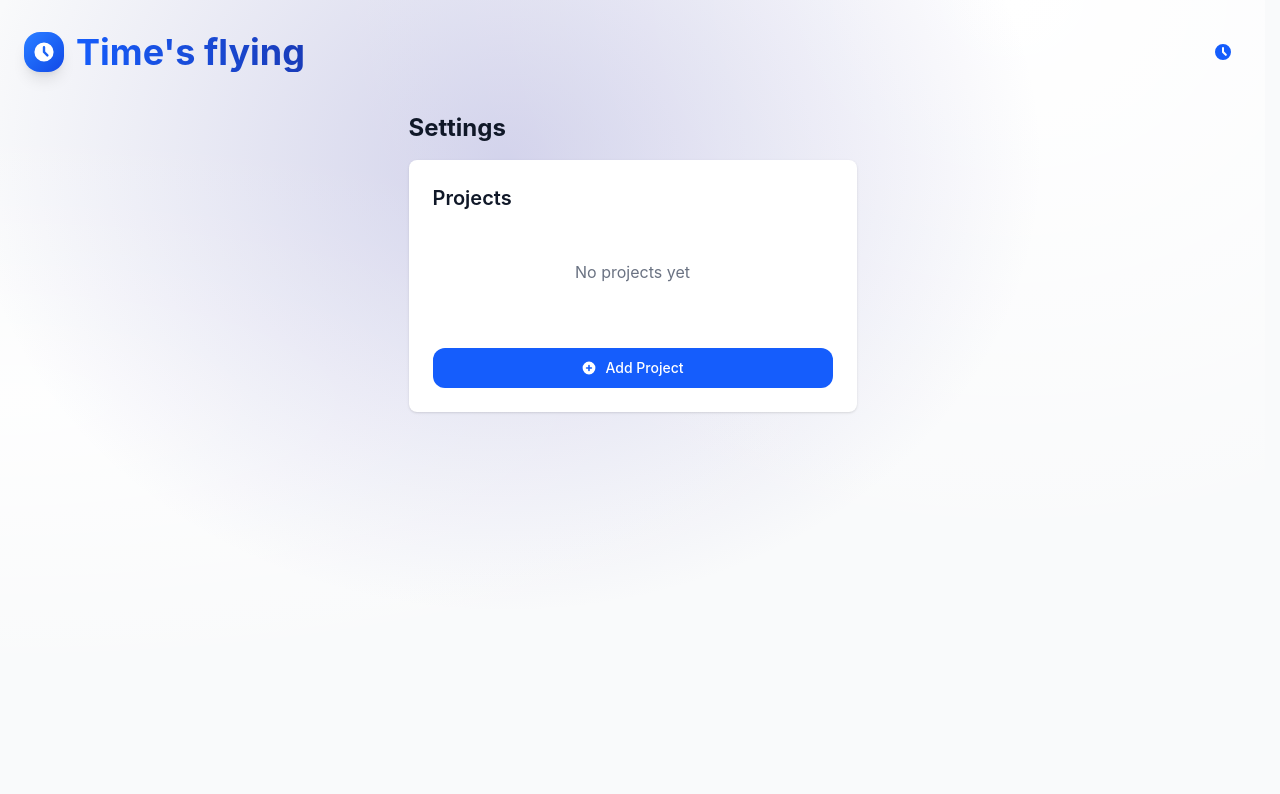
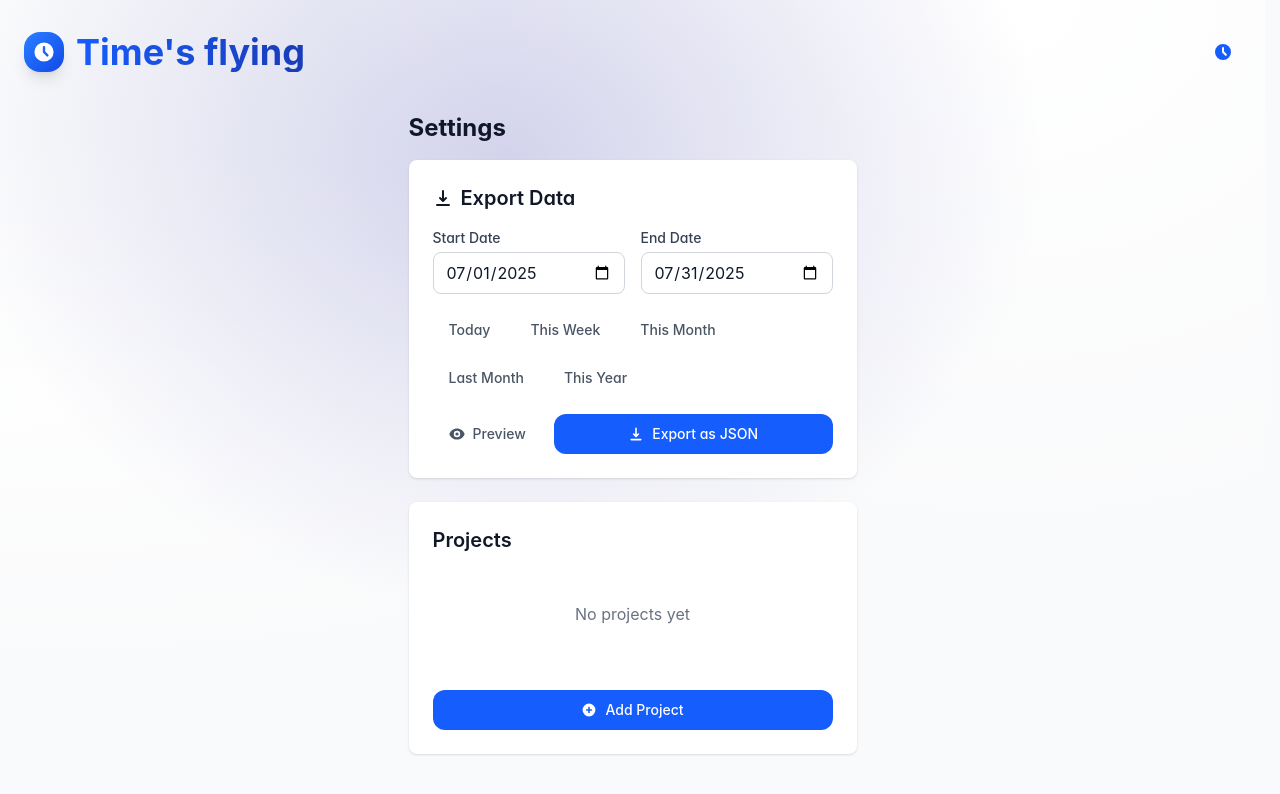
Before and after one commit to anbraten/timesflying, a Vue app: page / in a window 1280 px wide. Both pictures are taken after a click on the button 1223 px from the left and 52 px from the top of the page. Shown: the top 794 px of the page. Built offline with nearby package versions, Linux system fonts and the light colour scheme.

Commit message:
✨ add json export

```diff
--- /dev/null
+++ b/src/components/ExportData.vue
@@ -0,0 +1,232 @@
+<template>
+  <div class="bg-white shadow rounded-lg p-6">
+    <h3 class="text-xl font-semibold mb-4 flex items-center gap-2">
+      <Icon name="download" class="w-5 h-5" />
+      Export Data
+    </h3>
+
+    <form @submit.prevent="exportData" class="space-y-4">
+      <!-- Date Range Selection -->
+      <div class="grid grid-cols-1 md:grid-cols-2 gap-4">
+        <div>
+          <label for="startDate" class="block text-sm font-medium text-gray-700 mb-1"> Start Date </label>
+          <input
+            id="startDate"
+            v-model="startDate"
+            type="date"
+            required
+            class="w-full px-3 py-2 border border-gray-300 rounded-lg focus:outline-none focus:ring-2 focus:ring-blue-500 focus:border-transparent"
+          />
+        </div>
+        <div>
+          <label for="endDate" class="block text-sm font-medium text-gray-700 mb-1"> End Date </label>
+          <input
+            id="endDate"
+            v-model="endDate"
+            type="date"
+            required
+            class="w-full px-3 py-2 border border-gray-300 rounded-lg focus:outline-none focus:ring-2 focus:ring-blue-500 focus:border-transparent"
+          />
+        </div>
+      </div>
+
+      <!-- Quick Date Range Buttons -->
+      <div class="flex flex-wrap gap-2">
+        <Button type="button" variant="ghost" @click="setDateRange('today')" class="text-sm"> Today </Button>
+        <Button type="button" variant="ghost" @click="setDateRange('thisWeek')" class="text-sm"> This Week </Button>
+        <Button type="button" variant="ghost" @click="setDateRange('thisMonth')" class="text-sm"> This Month </Button>
+        <Button type="button" variant="ghost" @click="setDateRange('lastMonth')" class="text-sm"> Last Month </Button>
+        <Button type="button" variant="ghost" @click="setDateRange('thisYear')" class="text-sm"> This Year </Button>
+      </div>
+
+      <!-- Preview Info -->
+      <div v-if="previewInfo" class="bg-gray-50 rounded-lg p-4">
+        <h4 class="font-medium text-gray-800 mb-2">Export Preview</h4>
+        <ul class="text-sm text-gray-600 space-y-1">
+          <li>• Date range: {{ formatDate(new Date(startDate)) }} to {{ formatDate(new Date(endDate)) }}</li>
+          <li>• Total entries: {{ previewInfo.totalEntries }}</li>
+          <li>• Total duration: {{ formatDuration(previewInfo.totalDuration) }}</li>
+        </ul>
+      </div>
+
+      <!-- Export Button -->
+      <div class="flex gap-3">
+        <Button type="button" variant="ghost" @click="loadPreview" :disabled="!startDate || !endDate || loading">
+          <Icon name="eye" class="w-4 h-4 mr-2" />
+          Preview
+        </Button>
+        <Button type="submit" variant="primary" :disabled="!startDate || !endDate || loading" class="flex-1">
+          <Icon name="download" class="w-4 h-4 mr-2" />
+          {{ loading ? 'Exporting...' : 'Export as JSON' }}
+        </Button>
+      </div>
+    </form>
+
+    <!-- Error Message -->
+    <div v-if="error" class="mt-4 p-3 bg-red-50 border border-red-200 rounded-lg">
+      <p class="text-red-700 text-sm">{{ error }}</p>
+    </div>
+  </div>
+</template>
+
+<script setup lang="ts">
+import { ref } from 'vue';
+import { useDb } from '../composables/useDb';
+import Button from './ui/Button.vue';
+import Icon from './ui/Icon.vue';
+
+const db = useDb();
+
+// Form state
+const startDate = ref('');
+const endDate = ref('');
+const loading = ref(false);
+const error = ref('');
+const previewInfo = ref<{
+  totalEntries: number;
+  totalDuration: number;
+} | null>(null);
+
+// Set default date range to current month
+const now = new Date();
+const firstDayOfMonth = new Date(now.getFullYear(), now.getMonth(), 1);
+const lastDayOfMonth = new Date(now.getFullYear(), now.getMonth() + 1, 0);
+
+startDate.value = firstDayOfMonth.toISOString().split('T')[0];
+endDate.value = lastDayOfMonth.toISOString().split('T')[0];
+
+function setDateRange(range: 'today' | 'thisWeek' | 'thisMonth' | 'lastMonth' | 'thisYear') {
+  const today = new Date();
+
+  switch (range) {
+    case 'today':
+      startDate.value = today.toISOString().split('T')[0];
+      endDate.value = today.toISOString().split('T')[0];
+      break;
+
+    case 'thisWeek':
+      const startOfWeek = new Date(today);
+      startOfWeek.setDate(today.getDate() - today.getDay());
+      const endOfWeek = new Date(startOfWeek);
+      endOfWeek.setDate(startOfWeek.getDate() + 6);
+
+      startDate.value = startOfWeek.toISOString().split('T')[0];
+      endDate.value = endOfWeek.toISOString().split('T')[0];
+      break;
+
+    case 'thisMonth':
+      const firstDay = new Date(today.getFullYear(), today.getMonth(), 1);
+      const lastDay = new Date(today.getFullYear(), today.getMonth() + 1, 0);
+
+      startDate.value = firstDay.toISOString().split('T')[0];
+      endDate.value = lastDay.toISOString().split('T')[0];
+      break;
+
+    case 'lastMonth':
+      const firstDayLastMonth = new Date(today.getFullYear(), today.getMonth() - 1, 1);
+      const lastDayLastMonth = new Date(today.getFullYear(), today.getMonth(), 0);
+
+      startDate.value = firstDayLastMonth.toISOString().split('T')[0];
+      endDate.value = lastDayLastMonth.toISOString().split('T')[0];
+      break;
+
+    case 'thisYear':
+      const firstDayYear = new Date(today.getFullYear(), 0, 1);
+      const lastDayYear = new Date(today.getFullYear(), 11, 31);
+
+      startDate.value = firstDayYear.toISOString().split('T')[0];
+      endDate.value = lastDayYear.toISOString().split('T')[0];
+      break;
+  }
+
+  // Clear preview when date range changes
+  previewInfo.value = null;
+}
+
+async function loadPreview() {
+  if (!startDate.value || !endDate.value) return;
+
+  try {
+    loading.value = true;
+    error.value = '';
+
+    const start = new Date(startDate.value);
+    const end = new Date(endDate.value);
+    end.setHours(23, 59, 59, 999); // Include the entire end date
+
+    const entries = await db.getTimeEntriesInRange(start, end);
+
+    const totalDuration = entries.reduce((total, entry) => {
+      if (entry.endTime) {
+        return total + (entry.endTime.getTime() - entry.startTime.getTime());
+      }
+      return total;
+    }, 0);
+
+    previewInfo.value = {
+      totalEntries: entries.length,
+      totalDuration,
+    };
+  } catch (err) {
+    error.value = 'Failed to load preview data';
+    console.error('Preview error:', err);
+  } finally {
+    loading.value = false;
+  }
+}
+
+async function exportData() {
+  if (!startDate.value || !endDate.value) return;
+
+  try {
+    loading.value = true;
+    error.value = '';
+
+    const start = new Date(startDate.value);
+    const end = new Date(endDate.value);
+    end.setHours(23, 59, 59, 999); // Include the entire end date
+
+    if (start > end) {
+      error.value = 'Start date must be before end date';
+      return;
+    }
+
+    const jsonData = await db.exportTimeEntriesAsJson(start, end);
+
+    // Create and download the file
+    const blob = new Blob([jsonData], { type: 'application/json' });
+    const url = URL.createObjectURL(blob);
+    const link = document.createElement('a');
+
+    const filename = `timesflying-export-${startDate.value}-to-${endDate.value}.json`;
+    link.href = url;
+    link.download = filename;
+    link.click();
+
+    URL.revokeObjectURL(url);
+  } catch (err) {
+    error.value = 'Failed to export data. Please try again.';
+    console.error('Export error:', err);
+  } finally {
+    loading.value = false;
+  }
+}
+
+function formatDate(date: Date): string {
+  return date.toLocaleDateString('en-US', {
+    year: 'numeric',
+    month: 'short',
+    day: 'numeric',
+  });
+}
+
+function formatDuration(milliseconds: number): string {
+  const hours = Math.floor(milliseconds / (1000 * 60 * 60));
+  const minutes = Math.floor((milliseconds % (1000 * 60 * 60)) / (1000 * 60));
+
+  if (hours > 0) {
+    return `${hours}h ${minutes}m`;
+  }
+  return `${minutes}m`;
+}
+</script>
--- a/src/components/ui/Icon.vue
+++ b/src/components/ui/Icon.vue
@@ -64,11 +64,28 @@
       v-if="name === 'edit'"
       d="M13.586 3.586a2 2 0 112.828 2.828l-.793.793-2.828-2.828.793-.793zM11.379 5.793L3 14.172V17h2.828l8.38-8.379-2.83-2.828z"
     />
+
+    <!-- Download Icon -->
+    <path
+      v-if="name === 'download'"
+      fill-rule="evenodd"
+      d="M3 17a1 1 0 011-1h12a1 1 0 110 2H4a1 1 0 01-1-1zm3.293-7.707a1 1 0 011.414 0L9 10.586V3a1 1 0 112 0v7.586l1.293-1.293a1 1 0 111.414 1.414l-3 3a1 1 0 01-1.414 0l-3-3a1 1 0 010-1.414z"
+      clip-rule="evenodd"
+    />
+
+    <!-- Eye Icon -->
+    <path v-if="name === 'eye'" d="M10 12a2 2 0 100-4 2 2 0 000 4z" />
+    <path
+      v-if="name === 'eye'"
+      fill-rule="evenodd"
+      d="M.458 10C1.732 5.943 5.522 3 10 3s8.268 2.943 9.542 7c-1.274 4.057-5.064 7-9.542 7S1.732 14.057.458 10zM14 10a4 4 0 11-8 0 4 4 0 018 0z"
+      clip-rule="evenodd"
+    />
   </svg>
 </template>
 
 <script setup lang="ts">
 defineProps<{
-  name: 'list' | 'stop' | 'clock' | 'play' | 'bookmark' | 'trash' | 'settings' | 'plus' | 'edit';
+  name: 'list' | 'stop' | 'clock' | 'play' | 'bookmark' | 'trash' | 'settings' | 'plus' | 'edit' | 'download' | 'eye';
 }>();
 </script>
--- a/src/composables/useDb.ts
+++ b/src/composables/useDb.ts
@@ -170,6 +170,27 @@
   deleteProject(id: number) {
     return this.projects.delete(id);
   }
+
+  async getTimeEntriesInRange(startDate: Date, endDate: Date): Promise<TimeEntry[]> {
+    return this.timeEntries.where('startTime').between(startDate, endDate, true, true).toArray();
+  }
+
+  async exportTimeEntriesAsJson(startDate: Date, endDate: Date): Promise<string> {
+    const timeEntries = await this.getTimeEntriesInRange(startDate, endDate);
+    const projects = await this.projects.toArray();
+
+    const exportData = {
+      exportDate: new Date().toISOString(),
+      dateRange: {
+        start: startDate.toISOString(),
+        end: endDate.toISOString(),
+      },
+      timeEntries,
+      projects: projects,
+    };
+
+    return JSON.stringify(exportData, null, 2);
+  }
 }
 
 let db: Database;
--- a/src/pages/Settings.vue
+++ b/src/pages/Settings.vue
@@ -1,7 +1,10 @@
 <template>
   <div class="flex justify-center">
-    <div class="w-full max-w-md">
+    <div class="w-full max-w-md space-y-6">
       <h2 class="text-2xl font-bold mb-4">Settings</h2>
+
+      <!-- Export Data Section -->
+      <ExportData />
 
       <div class="bg-white shadow rounded-lg p-6">
         <h3 class="text-xl font-semibold mb-4">Projects</h3>
@@ -112,6 +115,7 @@
 import IconButton from '../components/ui/IconButton.vue';
 import Button from '../components/ui/Button.vue';
 import Icon from '../components/ui/Icon.vue';
+import ExportData from '../components/ExportData.vue';
 
 const db = useDb();
 
```
